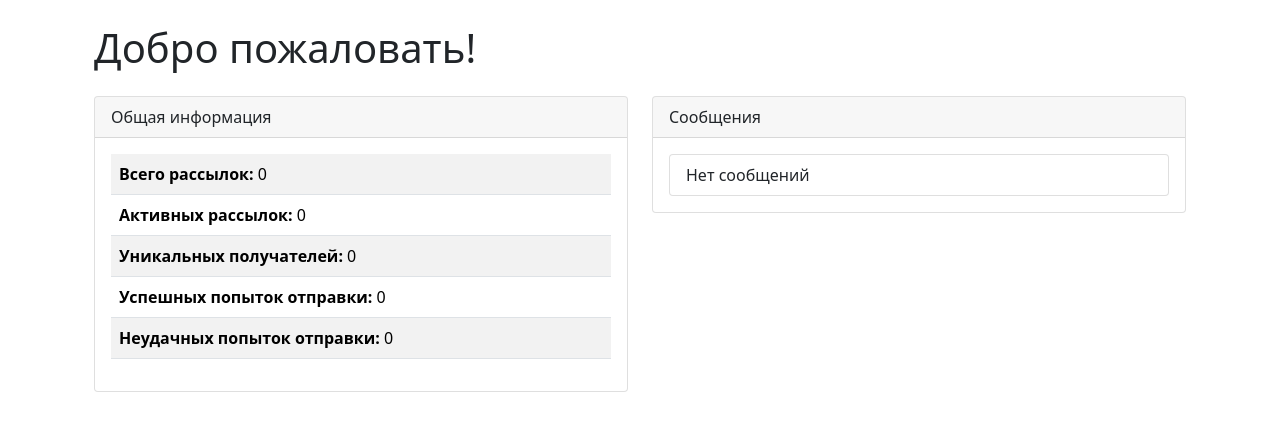
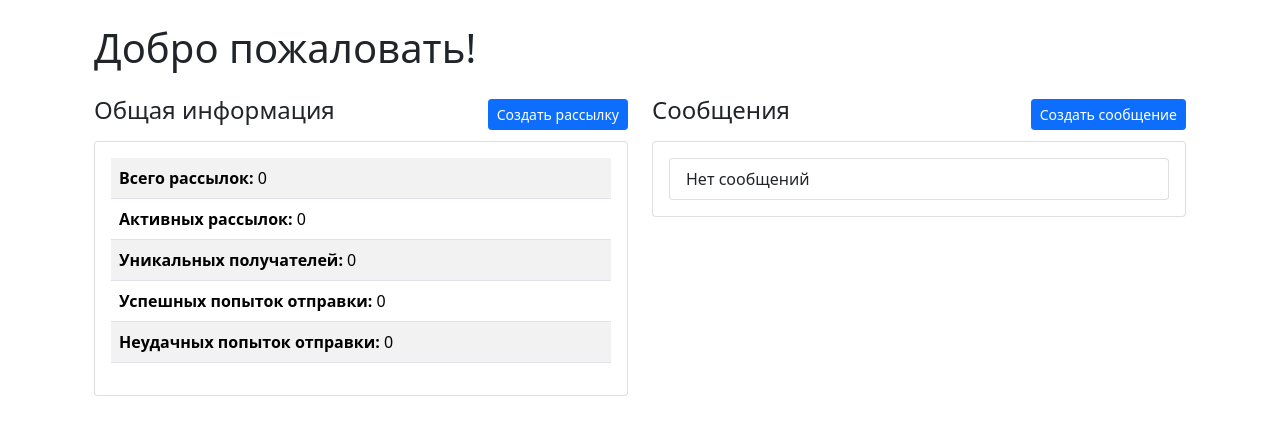
Before and after one commit to botnbot/Spamsender, a Django app: page / in a window 1280 px wide. Shown: the part 58-490 px from the top of the page. Run offline with Django 5.2, Linux system fonts and the light colour scheme; the visitor is signed in with stand-in values (Sample User, id 1); data that the repository does not hold is empty; parts of the project's set-up code (start-up, migrations or seed data) failed here and were passed over; some libraries are stand-ins or nearby versions.

Commit message:
Создать рассылку button added to home.html Создать сообщение button added to home.html Рассылка row filed in failed_attempt_list.html & success_attempt_list.html

```diff
--- a/core/templates/core/attempt/attempt_list.html
+++ b/core/templates/core/attempt/attempt_list.html
@@ -4,9 +4,6 @@
 
 {% block content %}
 <h1>Список попыток отправки</h1>
-
-<a href="{% url 'core:attempt_create' %}" class="btn btn-success mb-3">Создать новую попытку</a>
-
 <table class="table table-striped">
     <thead>
         <tr>
@@ -22,9 +19,6 @@
             <td><a href="{% url 'core:attempt_detail' attempt.pk %}">{{ attempt.attempt_time }}</a></td>
             <td><a href="{% url 'core:newsletter_detail' attempt.newsletter.pk %}">{{ attempt.newsletter.message.subject }}</a></td>
             <td>{{ attempt.status }}</td>
-            <td>
-                <a href="{% url 'core:attempt_delete' attempt.pk %}" class="btn btn-danger btn-sm">Удалить</a>
-            </td>
         </tr>
     {% empty %}
         <tr>
--- a/core/templates/core/attempt/failed_attempt_list.html
+++ b/core/templates/core/attempt/failed_attempt_list.html
@@ -9,7 +9,8 @@
         {% for attempt in attempts %}
         <li class="list-group-item">
             <strong>ID:</strong> {{ attempt.id }} |
-            <strong>Рассылка:</strong> {{ attempt.mailing }} |
+            <strong>Рассылка:</strong> <a href="{% url 'core:newsletter_detail' attempt.newsletter.pk %}">{{
+            attempt.newsletter.message.subject }} </a> |
             <strong>Время:</strong> {{ attempt.attempt_time }} |
             <strong>Ошибка:</strong> {{ attempt.server_response }}
         </li>
--- a/core/templates/core/attempt/success_attempt_list.html
+++ b/core/templates/core/attempt/success_attempt_list.html
@@ -9,7 +9,7 @@
         {% for attempt in attempts %}
         <li class="list-group-item">
             <strong>ID:</strong> {{ attempt.id }} |
-            <strong>Рассылка:</strong> {{ attempt.mailing }} |
+            <strong>Рассылка:</strong> <a href="{% url 'core:newsletter_detail' attempt.newsletter.pk %}">{{ attempt.newsletter.message.subject }} </a>
             <strong>Время:</strong> {{ attempt.attempt_time }}
         </li>
         {% empty %}
--- a/core/templates/core/home.html
+++ b/core/templates/core/home.html
@@ -7,52 +7,51 @@
     <h1 class="mb-4">Добро пожаловать!</h1>
 
     <div class="row">
+        <!-- Колонка Общая информация -->
         <div class="col-md-6">
+            <div class="d-flex justify-content-between align-items-center mb-2">
+                <h4>Общая информация</h4>
+                <a href="{% url 'core:newsletter_create' %}" class="btn btn-primary btn-sm">
+                    Создать рассылку
+                </a>
+            </div>
             <div class="card mb-3">
-                <div class="card-header">
-                    Общая информация
-                </div>
                 <div class="card-body">
                     <table class="table table-striped">
                         <tbody>
                         <tr>
                             <td colspan="2">
-                                <a href="{% url 'core:newsletter_list' %}"
-                                   class="d-block info-table-link">
+                                <a href="{% url 'core:newsletter_list' %}" class="d-block info-table-link">
                                     <strong>Всего рассылок:</strong> {{ total_newsletters }}
                                 </a>
                             </td>
                         </tr>
-
                         <tr>
                             <td colspan="2">
-                                <a href="{% url 'core:active_newsletter_list' %}"
-                                   class="d-block info-table-link">
+                                <a href="{% url 'core:active_newsletter_list' %}" class="d-block info-table-link">
                                     <strong>Активных рассылок:</strong> {{ active_newsletters }}
                                 </a>
                             </td>
                         </tr>
-
                         <tr>
                             <td colspan="2">
-                                <a href="{% url 'core:recipient_list' %}"
-                                   class="d-block info-table-link">
+                                <a href="{% url 'core:recipient_list' %}" class="d-block info-table-link">
                                     <strong>Уникальных получателей:</strong> {{ unique_recipients }}
                                 </a>
                             </td>
                         </tr>
                         <tr>
-                        <td colspan="2">
-                            <a href="{% url 'core:success_attempt_list' %}"
-                                   class="d-block info-table-link">
-                            <strong>Успешных попыток отправки:</strong> {{ success_send_attempt_count }}
-                        </td>
+                            <td colspan="2">
+                                <a href="{% url 'core:success_attempt_list' %}" class="d-block info-table-link">
+                                    <strong>Успешных попыток отправки:</strong> {{ success_send_attempt_count }}
+                                </a>
+                            </td>
                         </tr>
                         <tr>
                             <td colspan="2">
-                                <a href="{% url 'core:fail_attempt_list' %}"
-                                   class="d-block info-table-link">
-                                <strong>Неудачных попыток отправки:</strong> {{ fail_send_attempt_count }}
+                                <a href="{% url 'core:fail_attempt_list' %}" class="d-block info-table-link">
+                                    <strong>Неудачных попыток отправки:</strong> {{ fail_send_attempt_count }}
+                                </a>
                             </td>
                         </tr>
                         </tbody>
@@ -61,11 +60,15 @@
             </div>
         </div>
 
+        <!-- Колонка Сообщения -->
         <div class="col-md-6">
+            <div class="d-flex justify-content-between align-items-center mb-2">
+                <h4>Сообщения</h4>
+                <a href="{% url 'core:message_create' %}" class="btn btn-primary btn-sm">
+                    Создать сообщение
+                </a>
+            </div>
             <div class="card mb-3">
-                <div class="card-header">
-                    Сообщения
-                </div>
                 <div class="card-body">
                     <ul class="list-group">
                         {% for message in all_messages %}
```
